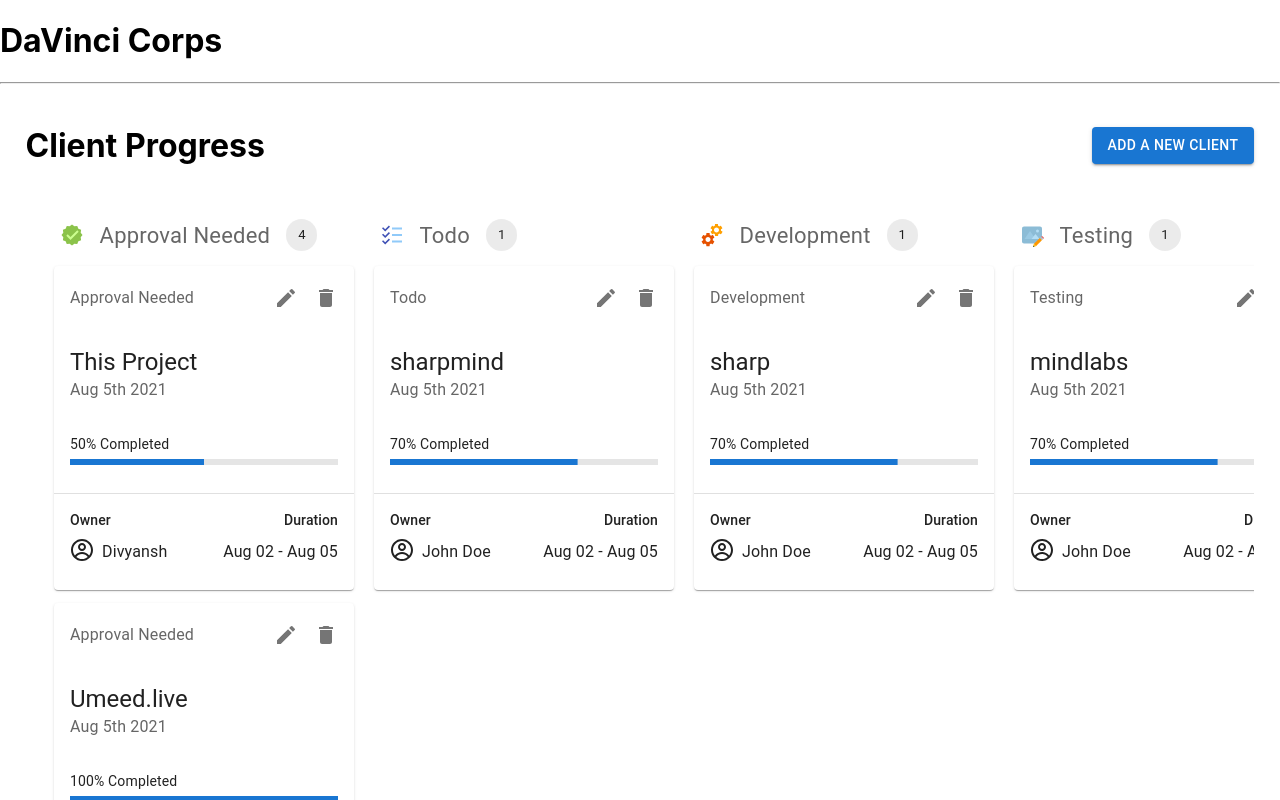
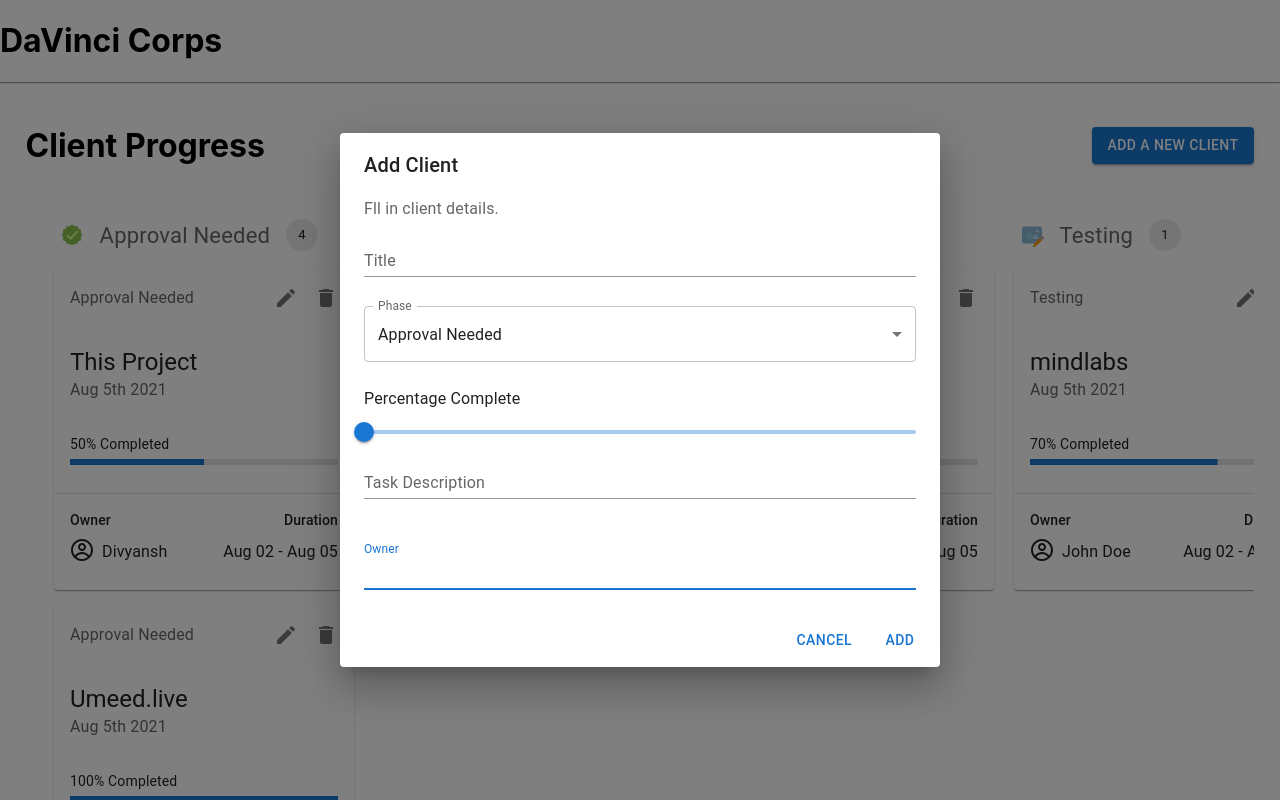
Before and after one commit to diivi/mgmt-dashboard, a Next.js app: page / in a window 1280 px wide. Both pictures are taken after a click on the button "ADD A NEW CLIENT". Shown: the top 800 px of the page. Built offline with nearby package versions, Linux system fonts and the light colour scheme.

Commit message:
add client card

```diff
--- /dev/null
+++ b/components/NewCard.jsx
@@ -0,0 +1,138 @@
+import Button from "@mui/material/Button";
+import TextField from "@mui/material/TextField";
+import Dialog from "@mui/material/Dialog";
+import DialogActions from "@mui/material/DialogActions";
+import DialogContent from "@mui/material/DialogContent";
+import DialogContentText from "@mui/material/DialogContentText";
+import DialogTitle from "@mui/material/DialogTitle";
+import InputLabel from "@mui/material/InputLabel";
+import MenuItem from "@mui/material/MenuItem";
+import FormControl from "@mui/material/FormControl";
+import Select from "@mui/material/Select";
+import Box from "@mui/material/Box";
+import Slider from "@mui/material/Slider";
+import Typography from "@mui/material/Typography";
+import AdapterDateFns from "@mui/lab/AdapterDateFns";
+import LocalizationProvider from "@mui/lab/LocalizationProvider";
+import DatePicker from "@mui/lab/DatePicker";
+import { useState } from "react";
+
+export default function NewCard(props) {
+  const [title, setTitle] = useState("");
+  const [phase, setPhase] = useState("");
+  const [description, setDescription] = useState("Additional information");
+  const [completion, setCompletion] = useState(0);
+  const [startDate, setStartDate] = useState("12/12/2021");
+  const [endDate, setEndDate] = useState("12/12/2021");
+  const [owner, setOwner] = useState("");
+
+  const handleAdd = () => {
+    console.log(
+      title,
+      phase,
+      description,
+      completion,
+      startDate,
+      endDate,
+      owner
+    );
+  };
+
+  return (
+    <Dialog
+      open={props.open}
+      onClose={props.handleClose}
+      fullWidth={true}
+      minWidth="lg"
+    >
+      <DialogTitle>Add Client</DialogTitle>
+      <DialogContent>
+        <DialogContentText>Fll in client details.</DialogContentText>
+        <TextField
+          autoFocus
+          margin="dense"
+          id="title"
+          label="Title"
+          type="text"
+          fullWidth
+          variant="standard"
+          onChange={(event) => setTitle(event.target.value)}
+        />
+        <Box sx={{ marginTop: "25px" }}>
+          <FormControl fullWidth>
+            <InputLabel id="phase">Phase</InputLabel>
+            <Select
+              labelId="phase-select"
+              id="phase-select"
+              label="Phase"
+              onChange={(event) => setPhase(event.target.value)}
+              defaultValue={"Approval Needed"}
+            >
+              <MenuItem value={"Approval Needed"}>Approval Needed</MenuItem>
+              <MenuItem value={"Todo"}>Todo</MenuItem>
+              <MenuItem value={"Development"}>Development</MenuItem>
+              <MenuItem value={"Testing"}>Testing</MenuItem>
+              <MenuItem value={"Completed"}>Completed</MenuItem>
+            </Select>
+          </FormControl>
+        </Box>
+        <Box sx={{ marginTop: "25px" }}>
+          <Typography id="input-slider" gutterBottom>
+            Percentage Complete
+          </Typography>
+          <Slider
+            defaultValue={completion}
+            aria-label="Default"
+            valueLabelDisplay="auto"
+            onChange={(event, value) => setCompletion(value)}
+          />{" "}
+        </Box>
+        <Box sx={{ marginTop: "0px" }}>
+          <TextField
+            id="description"
+            label="Task Description"
+            placeholder={description}
+            multiline
+            variant="standard"
+            fullWidth
+            onChange={(event) => setDescription(event.target.value)}
+          />
+        </Box>
+        <Box sx={{ marginTop: "35px" }}>
+          <LocalizationProvider dateAdapter={AdapterDateFns}>
+            <div style={{ display: "flex", justifyContent: "space-around" }}>
+              <DatePicker
+                label="Start Date"
+                value={startDate}
+                onChange={(date) => setStartDate(date)}
+                renderInput={(params) => <TextField {...params} />}
+              />
+              <DatePicker
+                label="End Date"
+                value={endDate}
+                onChange={(date) => setEndDate(date)}
+                renderInput={(params) => <TextField {...params} />}
+              />
+            </div>
+          </LocalizationProvider>
+        </Box>
+        <Box sx={{ marginTop: "10px" }}>
+          <TextField
+            autoFocus
+            margin="dense"
+            id="owner"
+            label="Owner"
+            type="text"
+            fullWidth
+            variant="standard"
+            onChange={(event) => setOwner(event.target.value)}
+          />
+        </Box>
+      </DialogContent>
+      <DialogActions>
+        <Button onClick={props.handleClose}>Cancel</Button>
+        <Button onClick={handleAdd}>Add</Button>
+      </DialogActions>
+    </Dialog>
+  );
+}
--- a/package.json
+++ b/package.json
@@ -11,7 +11,9 @@
     "@emotion/react": "^11.7.0",
     "@emotion/styled": "^11.6.0",
     "@mui/icons-material": "^5.2.0",
+    "@mui/lab": "^5.0.0-alpha.58",
     "@mui/material": "^5.2.2",
+    "date-fns": "^2.27.0",
     "moment": "^2.29.1",
     "next": "12.0.4",
     "react": "17.0.2",
--- a/pages/index.jsx
+++ b/pages/index.jsx
@@ -5,6 +5,7 @@
 import { DragDropContext } from "react-beautiful-dnd";
 import initData from "../data/data.js";
 import { useState, useEffect } from "react";
+import NewCard from "../components/newCard";
 
 export default function Home() {
   const [appState, setAppState] = useState(initData);
@@ -96,6 +97,10 @@
     });
   }
 
+  const [open, setOpen] = useState(false);
+  const handleOpen = () => setOpen(true);
+  const handleClose = () => setOpen(false);
+
   return (
     <>
       <Head>
@@ -109,7 +114,10 @@
       <div className={styles.container}>
         <div className={styles.rowEnd}>
           <h1>Client Progress</h1>
-          <Button variant="contained">Add a new Client</Button>
+          <Button variant="contained" onClick={handleOpen}>
+            Add a new Client
+          </Button>
+          <NewCard open={open} handleClose={handleClose} />
         </div>
         <DragDropContext onDragEnd={onDragEnd}>
           <div className={styles.row}>
```
Also changed, not shown: 1 other file (tests, documents, lock files or other folders).
